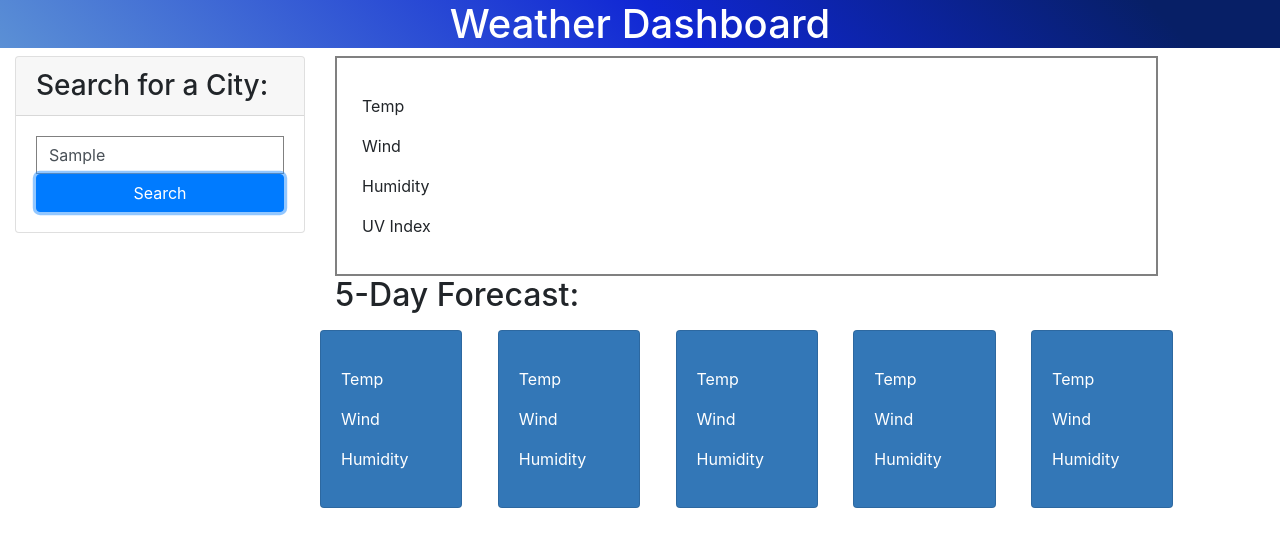
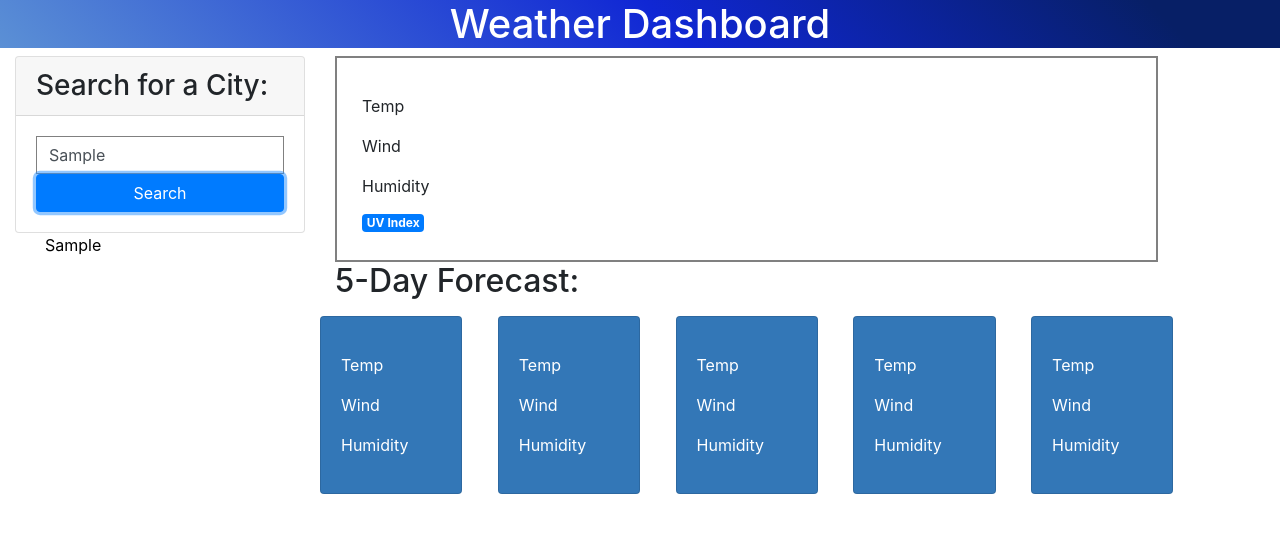
Before and after one commit to hollenbebe08/b-griffith-weather-dashboard, a plain HTML site: page index.html in a window 1280 px wide. Both pictures are taken after typing "Sample" into the empty fields and a click on the button "Search". Drawn offline with nearby package versions, Linux system fonts and the light colour scheme; no server answers.

Commit message:
added local storage functionality and badge for the UV index

```diff
--- a/assets/css/style.css
+++ b/assets/css/style.css
@@ -45,3 +45,9 @@ header {
 .yellow {
     background-color: yellow
 }
+
+.list-group {
+    padding-left: 30px;
+    color: black;
+    list-style: none;
+}
--- a/assets/js/script.js
+++ b/assets/js/script.js
@@ -2,7 +2,10 @@
 var cityFormSearchEl = document.querySelector("#city-form");
 var searchButton = document.querySelector("#search-button");
 var inputValue = document.querySelector(".form-control");
+var historyCard = document.querySelector(".history-card");
+var searchHistoryEl = document.querySelector("#search-history");
 var searchHistory = [];
+uvBadgeEl = document.querySelector(".badge");
 
 //variables for the display-weather div
 var cityName = document.querySelector(".name-of-city");
@@ -11,7 +14,6 @@ var temp = document.querySelector(".temp");
 var wind= document.querySelector(".wind");
 var humidity= document.querySelector(".humidity");
 var icon = document.querySelector(".weatherIcon");
-// var uvIndex= document.querySelector(".uv-index");
 
 //variables for five day forecast - Day One
 var forecastDate = document.querySelector(".forecastDateOne");
@@ -43,10 +45,52 @@ forecastTempFive = document.querySelector(".forecastTempFive");
 forecastWindFive = document.querySelector(".forecastWindFive");
 forecastHumidityFive = document.querySelector(".forecastHumidityFive");
 
+function pageLoad(){
+    //on page load we want to display the most recent search history
+    if(localStorage.getItem("searchHistory")){
+        updateHistory();
+    }
+}
 
-//searchButton event listener and the functions for the weather display & five day forecast
-// searchButton.addEventListener("click", function() {
-//     event.preventDefault();
+//add search term to to history array and local storage
+function addTerm(citySearch){
+    //if there is something in local storage
+    if(localStorage.getItem("searchHistory")){
+        searchHistory = JSON.parse(localStorage.getItem("searchHistory"));
+    }
+    searchHistory.push(citySearch);
+    if(searchHistory.length > 5){
+        searchHistory.shift();
+    }
+    localStorage.setItem("searchHistory", JSON.stringify(searchHistory));
+
+    //call the function to update the history
+    updateHistory();
+}
+
+//update history from local storage
+function updateHistory() {
+    //clear searchHistory div
+    searchHistoryEl.textcontent = "";
+    searchHistory = JSON.parse(localStorage.getItem("searchHistory"));
+    for(var i = searchHistory.length -1; i >= 0; i --){
+        var pastSearch = document.createElement("li");
+        pastSearch.innerHTML = searchHistory[i];
+        pastSearch.setAttribute("data-value", searchHistory[i]);
+
+        searchHistoryEl.appendChild(pastSearch);
+    }
+}
+
+//save to local storage
+function saveSearch(){
+var citySearch = inputValue.value.trim();
+    if(!citySearch){
+        return false;
+    }
+    addTerm(citySearch)
+};
+
 var displayWeather = function() {
     var currentWeather = "https://api.openweathermap.org/data/2.5/weather?q=" + inputValue.value + "&appid=a0e1548f4b7fe9bc85174edebf7cf635&units=imperial"
     fetch(currentWeather)
@@ -155,23 +199,24 @@ var displayUVIndex = function(){
         response.json().then(function(data) {
             var lat = data.coord.lat;
             var lon = data.coord.lon;
-            var uvValue = "https://api.openweathermap.org/data/2.5/weather?lat="+ lat + "&lon=" + lon + "&appid=a0e1548f4b7fe9bc85174edebf7cf635&units=imperial";
+            var uvValue = "https://api.openweathermap.org/data/2.5/onecall?lat="+ lat + "&lon=" + lon + "&appid=a0e1548f4b7fe9bc85174edebf7cf635&units=imperial";
             fetch(uvValue)
-            console.log(uvValue);
-            // .then (function(response){
-            //         response.json().then(function(data) {
-            //             console.log(data);
-            //         // if(uvValue < 2){
-            //         //     uvIndex.addClass("badge-success");
-            //         // }
-            //         // else if (uvValue > 2 && uvIndex < 6) {
-            //         //     uvIndex.addClass("yellow");
-            //         // }
-            //         // else {
-            //         //     uvBadgeEl.addClass("red");
-            //         // }
-            //     // })
-            // })
+            .then(function(response){
+                response.json().then(function(data) {
+                    // console.log(data);
+                    var uvIndex = data.hourly[0].uvi;
+                    console.log(uvIndex);
+                        // if(uvIndex > 2 ){
+                        //     uvBadgeEl.removeClass("badge");
+                        // }
+                        // // // else if (uvIndex > 2 && uvIndex < 6) {
+                        // //     uvBadgeEl.addClass("yellow");
+                        // // }
+                        // // else {
+                        // //     uvBadgeEl.addClass("red");
+                        // // }
+                })
+            })
         })
     })
 };
@@ -185,20 +230,10 @@ var formSubmitHandler = function(event) {
 
     if(cityName){
         displayWeather()
+        saveSearch();
         displayUVIndex()
     }
 };
 
-//save to local storage
-// function saveSearch(){
-// var citySearch =
-// console.log(citySearch)
-// // localStorage.setItem(citySearch, value);
-// };
-
-//then display to the search history container
-
 //event listener to display weather on form submit
 cityFormSearchEl.addEventListener("submit", formSubmitHandler);
-
-// saveSearch();
--- a/index.html
+++ b/index.html
@@ -23,6 +23,11 @@
                     <button type="submit" class="d-grid gap-2 col-12 mx-auto btn btn-primary" id="search-button">Search</button>
                 </form>
             </div>
+            <div class="card-hide history-card">
+                <ul class="list-group" id="search-history">
+
+                </ul>
+            </div>
         </div>
         <div class="col-3 col-md-8">
             <div class="display-weather">
@@ -43,8 +48,7 @@
                     <p class="humidity"></p>
                 </div>
                 <div class="row weather-data-type">
-                    <p>UV Index</p><span class="badge badge-success"></span>
-                    <p class="uv-index"></p>
+                    <h5 class="badge badge-primary">UV Index</h5>
                 </div>
             </div>
             <div>
```
Also changed, not shown: 1 other file.
